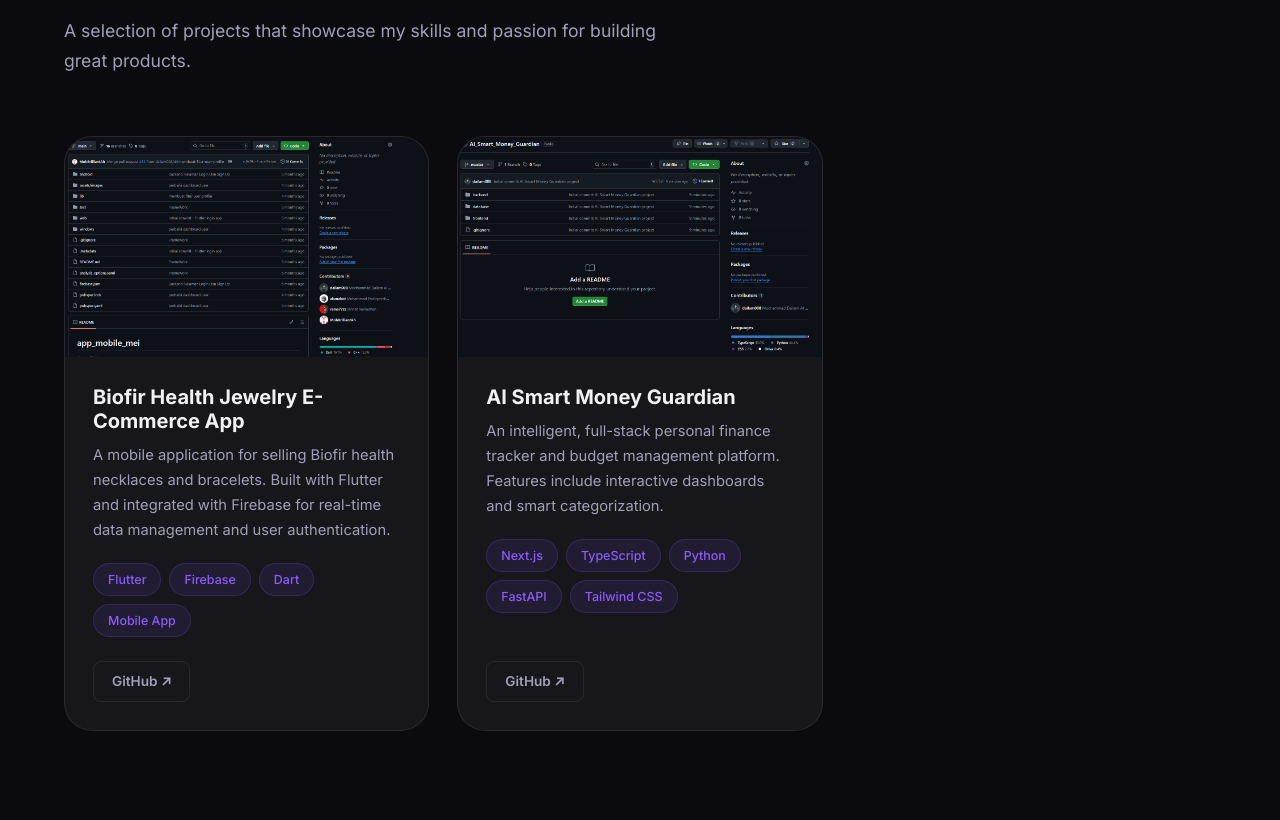
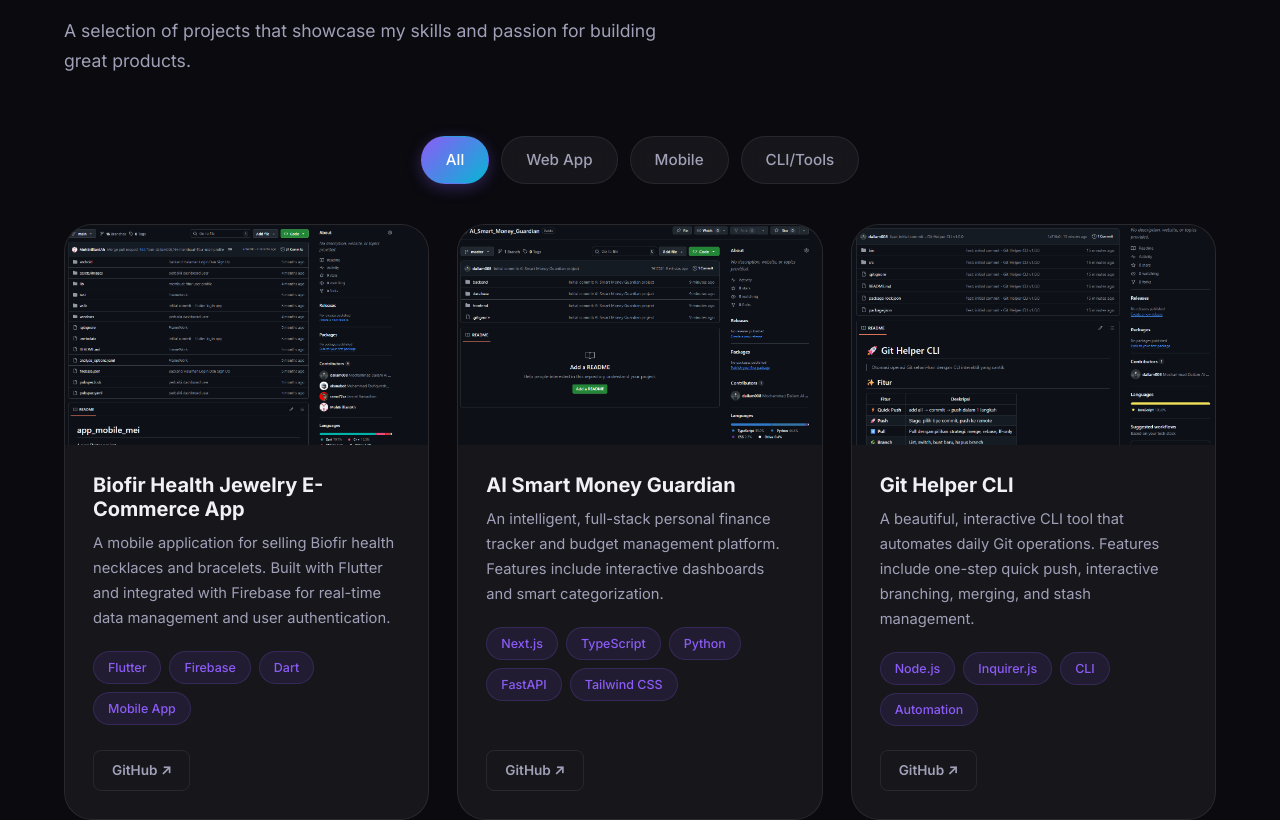
Before and after one commit to dailam008/Portfolio-V2, a Next.js app: page / in a window 1280 px wide. Shown: the part 4240-5060 px from the top of the page. Built offline with nearby package versions, Linux system fonts and the light colour scheme.

Commit message:
fix: "menambahkan Project & Mengatur Gird Project berdasarkan Kategori"

```diff
--- a/src/components/Projects.module.css
+++ b/src/components/Projects.module.css
@@ -1,5 +1,45 @@
 .projects {
   position: relative;
+}
+
+.filterContainer {
+  display: flex;
+  flex-wrap: wrap;
+  gap: 12px;
+  margin-bottom: 40px;
+  justify-content: center;
+}
+
+.filterTab {
+  background: var(--bg-glass);
+  border: 1px solid var(--border-glass);
+  color: var(--text-secondary);
+  padding: 10px 24px;
+  border-radius: 50px;
+  font-size: 0.95rem;
+  font-weight: 500;
+  cursor: pointer;
+  transition: all var(--transition-normal);
+  backdrop-filter: blur(10px);
+}
+
+.filterTab:hover {
+  background: rgba(255, 255, 255, 0.05);
+  color: var(--text-primary);
+  border-color: rgba(255, 255, 255, 0.15);
+}
+
+.activeTab {
+  background: var(--accent-gradient);
+  color: #fff;
+  border-color: transparent;
+  box-shadow: 0 4px 15px rgba(139, 92, 246, 0.3);
+}
+
+.activeTab:hover {
+  background: var(--accent-gradient);
+  color: #fff;
+  border-color: transparent;
 }
 
 .projectsGrid {
--- a/src/components/Projects.tsx
+++ b/src/components/Projects.tsx
@@ -1,8 +1,12 @@
+"use client";
+
+import { useState } from "react";
 import styles from "./Projects.module.css";
 import { HiOutlineRocketLaunch } from "react-icons/hi2";
 import Image, { StaticImageData } from "next/image";
 import project1Img from "../images/project_1.png";
 import project2Img from "../images/project_2.png";
+import project3Img from "../images/project_3.png";
 
 interface Project {
   title: string;
@@ -13,6 +17,7 @@ interface Project {
   image?: StaticImageData | string;
   liveUrl?: string;
   repoUrl: string;
+  category: string;
 }
 
 const projects: Project[] = [
@@ -20,6 +25,7 @@ const projects: Project[] = [
     title: "Biofir Health Jewelry E-Commerce App",
     desc: "A mobile application for selling Biofir health necklaces and bracelets. Built with Flutter and integrated with Firebase for real-time data management and user authentication.",
     tags: ["Flutter", "Firebase", "Dart", "Mobile App"],
+    category: "Mobile",
     image: project1Img,
     repoUrl: "https://github.com/dailam008/Project_Perangkat_Lunak.git",
   },
@@ -27,12 +33,28 @@ const projects: Project[] = [
     title: "AI Smart Money Guardian",
     desc: "An intelligent, full-stack personal finance tracker and budget management platform. Features include interactive dashboards and smart categorization.",
     tags: ["Next.js", "TypeScript", "Python", "FastAPI", "Tailwind CSS"],
+    category: "Web App",
     image: project2Img,
     repoUrl: "https://github.com/dailam008/AI_Smart_Money_Guardian",
+  },
+  {
+    title: "Git Helper CLI",
+    desc: "A beautiful, interactive CLI tool that automates daily Git operations. Features include one-step quick push, interactive branching, merging, and stash management.",
+    tags: ["Node.js", "Inquirer.js", "CLI", "Automation"],
+    category: "CLI/Tools",
+    image: project3Img,
+    repoUrl: "https://github.com/dailam008/git-helper.git",
   },
 ];
 
 export default function Projects() {
+  const categories = ["All", "Web App", "Mobile", "CLI/Tools"];
+  const [activeCategory, setActiveCategory] = useState("All");
+
+  const filteredProjects = projects.filter((project) =>
+    activeCategory === "All" || project.category === activeCategory
+  );
+
   return (
     <section className={`section ${styles.projects}`} id="projects">
       <div className="container">
@@ -45,9 +67,21 @@ export default function Projects() {
           building great products.
         </p>
 
-        {projects.length > 0 ? (
+        <div className={styles.filterContainer}>
+          {categories.map((category) => (
+            <button
+              key={category}
+              className={`${styles.filterTab} ${activeCategory === category ? styles.activeTab : ""}`}
+              onClick={() => setActiveCategory(category)}
+            >
+              {category}
+            </button>
+          ))}
+        </div>
+
+        {filteredProjects.length > 0 ? (
           <div className={styles.projectsGrid}>
-            {projects.map((project) => (
+            {filteredProjects.map((project) => (
               <div key={project.title} className={styles.projectCard}>
                 <div className={styles.projectImage}>
                   {project.image ? (
```
Also changed, not shown: src/images/project_3.png (added).
